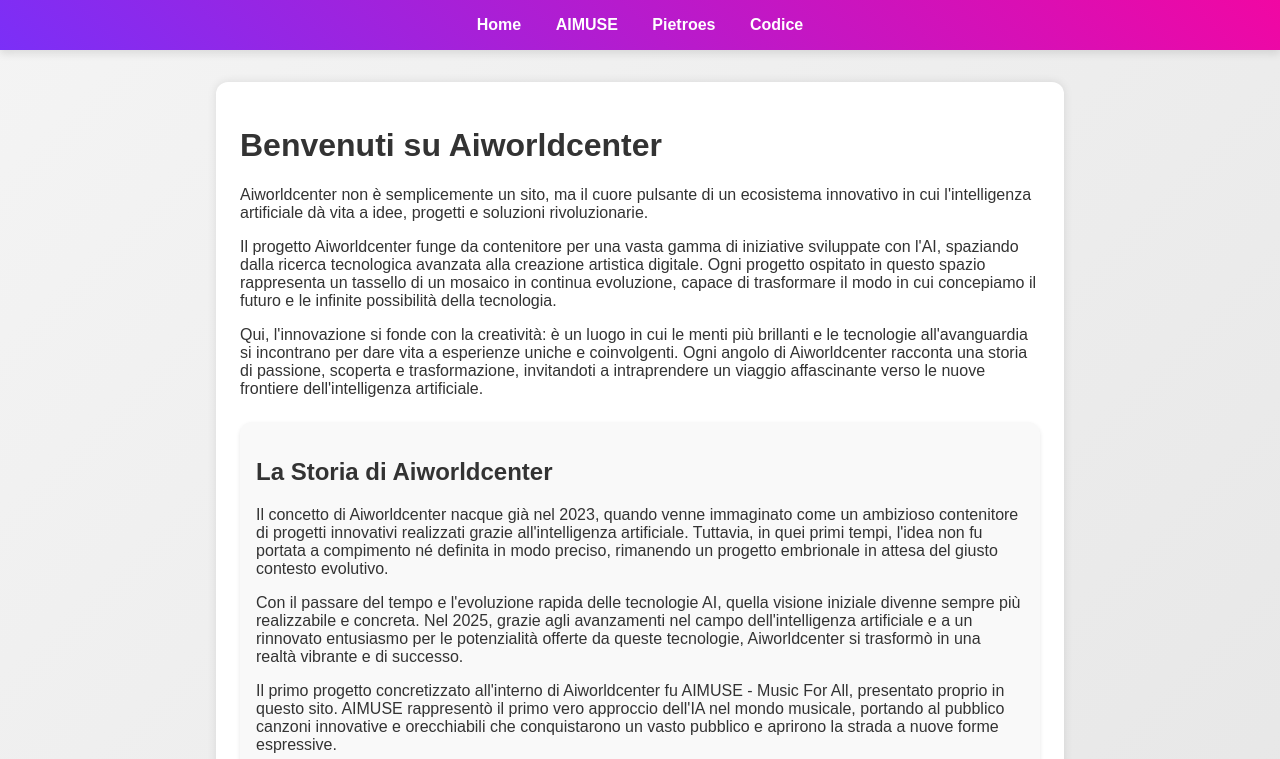
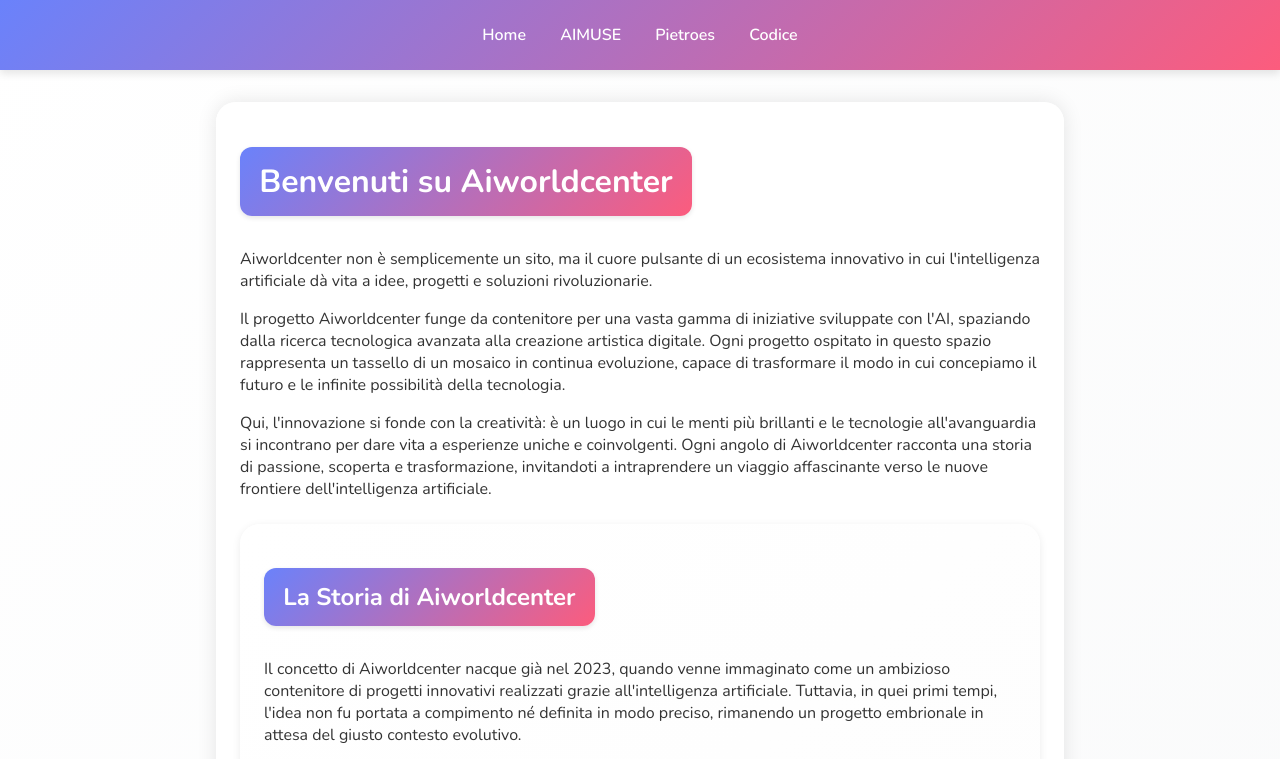
Before and after one commit to Pietroes/Aiworldcenter, a plain HTML site: page index.html in a window 1280 px wide. Shown: the top 759 px of the page. Drawn offline with nearby package versions, Linux system fonts and the light colour scheme.

Commit message:
update styles.css

```diff
--- a/styles.css
+++ b/styles.css
@@ -1,19 +1,20 @@
-/* styles.css */
+@import url('https://fonts.googleapis.com/css2?family=Nunito:wght@400;600;700&display=swap');
 
-/* Base styles */
+/* Base Styles */
 body {
-  font-family: Arial, sans-serif;
+  font-family: 'Nunito', sans-serif;
   margin: 0;
   padding: 0;
-  background: linear-gradient(135deg, #f4f4f4, #e0e0e0);
+  /* Sfondo principale a gradienti chiaro */
+  background: linear-gradient(135deg, #ffffff, #f6f7f8);
   color: #333;
 }
 
 /* Header & Navigation */
 header.gradient-header {
-  background: linear-gradient(45deg, #7b2ff7, #f107a3);
+  background: linear-gradient(135deg, #6A82FB, #FC5C7D);
   color: #fff;
-  padding: 1rem 0;
+  padding: 1.5rem 0;
   text-align: center;
   box-shadow: 0 4px 8px rgba(0, 0, 0, 0.1);
 }
@@ -32,11 +33,12 @@ nav.nav-bar ul.nav-list li {
 nav.nav-bar ul.nav-list li a.nav-link {
   color: #fff;
   text-decoration: none;
-  font-weight: bold;
+  font-weight: 600;
+  transition: color 0.3s ease;
 }
 
 nav.nav-bar ul.nav-list li a.nav-link:hover {
-  text-decoration: underline;
+  color: #FFDE59;
 }
 
 /* Main Content */
@@ -44,25 +46,37 @@ main.content-container {
   max-width: 800px;
   margin: 2rem auto;
   padding: 1.5rem;
-  background: #fff;
-  box-shadow: 0 0 10px rgba(0, 0, 0, 0.1);
-  border-radius: 12px;
+  background: rgba(255, 255, 255, 0.98);
+  box-shadow: 0 0 20px rgba(0, 0, 0, 0.1);
+  border-radius: 20px;
 }
 
 /* Rounded Sections */
 .rounded-section {
-  background: #f9f9f9;
+  background: linear-gradient(135deg, #ffffff, #fdfdfd);
+  border-radius: 20px;
+  padding: 1.5rem;
+  margin: 1.5rem 0;
+  box-shadow: 0 2px 8px rgba(0,0,0,0.08);
+}
+
+/* Titoli incorniciati in box a gradiente */
+h1, h2 {
+  font-weight: 700;
+  padding: 0.8rem 1.2rem;
   border-radius: 12px;
-  padding: 1rem;
-  margin: 1.5rem 0;
-  box-shadow: 0 2px 4px rgba(0, 0, 0, 0.1);
+  background: linear-gradient(135deg, #6A82FB, #FC5C7D);
+  color: #fff;
+  display: inline-block;
+  margin-bottom: 1rem;
+  box-shadow: 0 2px 5px rgba(0, 0, 0, 0.1);
 }
 
 /* Footer */
 footer.gradient-footer {
+  background: linear-gradient(135deg, #FC5C7D, #6A82FB);
   text-align: center;
   padding: 1rem 0;
-  background: linear-gradient(45deg, #f107a3, #7b2ff7);
   color: #fff;
   margin-top: 2rem;
 }
```
